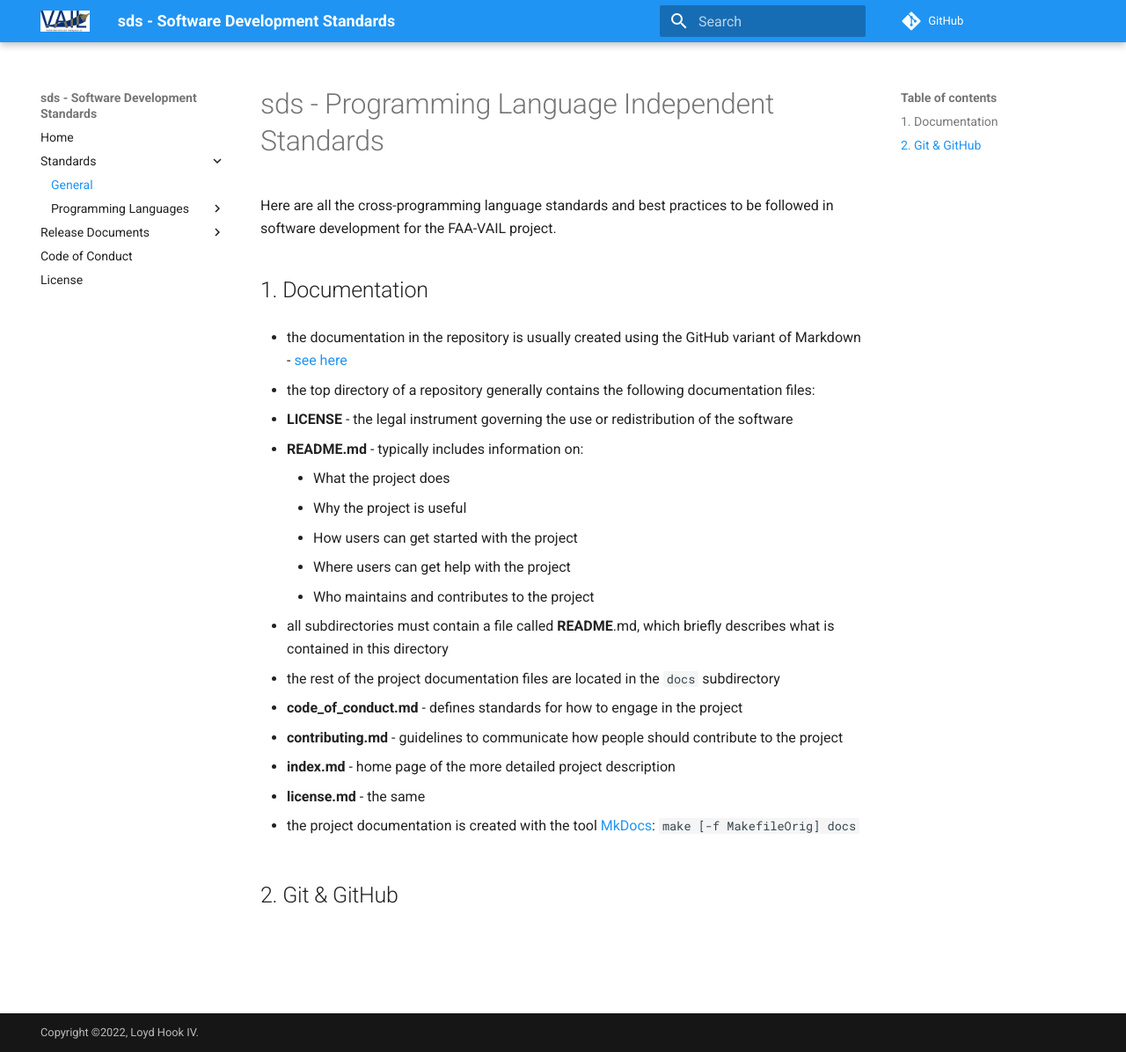
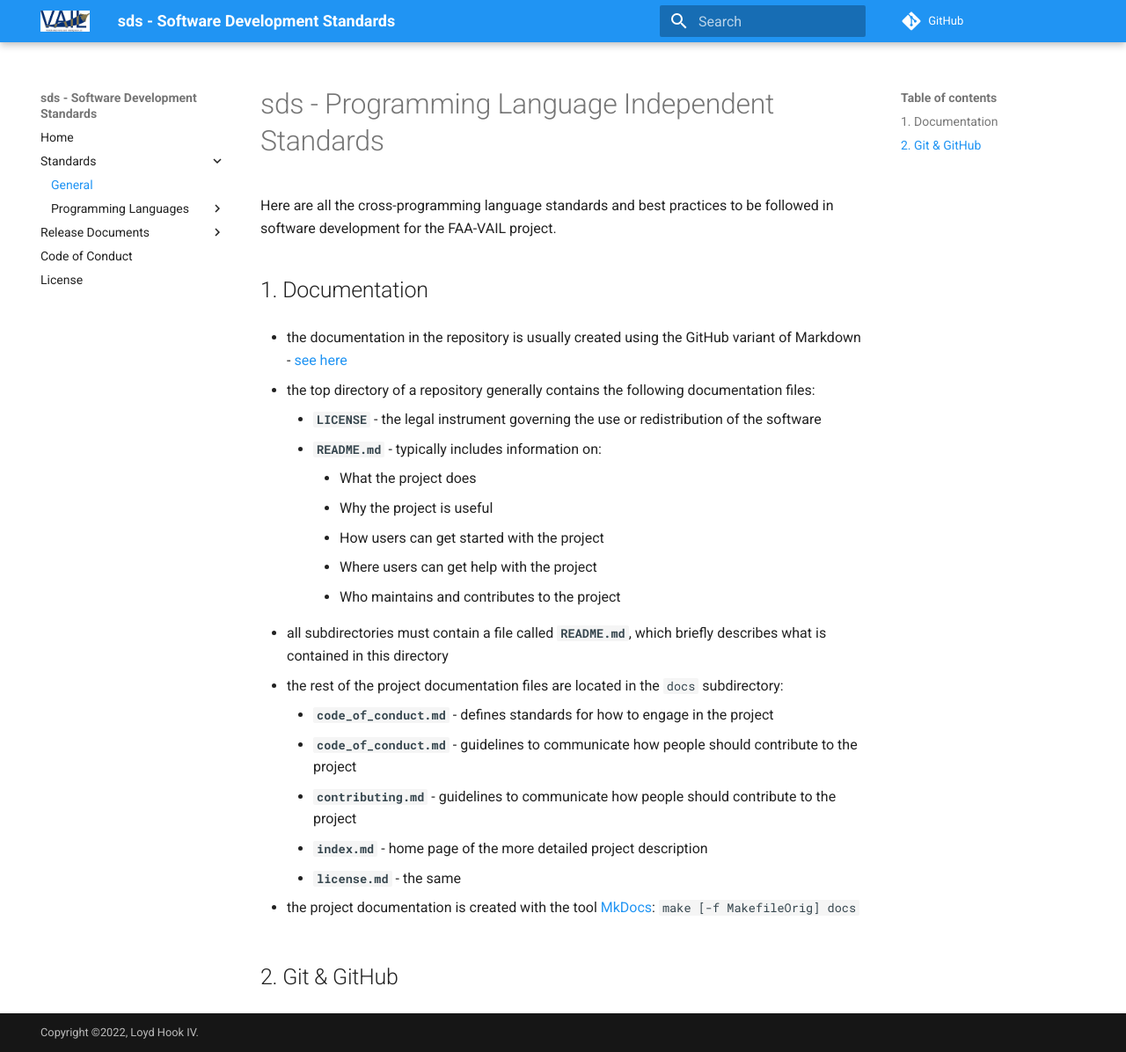
Before and after one commit to FAA-VAIL-Project/sds, an MkDocs documentation site: the page built from docs/best_practises_software_development.md, in a window 1280 px wide and 1196 px high. Shown: the whole window at 88% size. Built offline with MkDocs 1.6.1 and Material for MkDocs 9.7.7, drawn with Linux system fonts in a browser that asks for light colours; comment, search, counter and statistics services are not loaded.

Commit message:
Initial setup.

```diff
--- a/docs/best_practises_software_development.md
+++ b/docs/best_practises_software_development.md
@@ -7,21 +7,22 @@ Here are all the cross-programming language standards and best practices to be f
 - the documentation in the repository is usually created using the GitHub variant of Markdown - [see here](https://docs.github.com/en/get-started/writing-on-github/getting-started-with-writing-and-formatting-on-github/basic-writing-and-formatting-syntax){:target="_blank"}
 
 - the top directory of a repository generally contains the following documentation files:
-  - **LICENSE** - the legal instrument governing the use or redistribution of the software
-  - **README.md** - typically includes information on:
-    - What the project does
-    - Why the project is useful
-    - How users can get started with the project
-    - Where users can get help with the project
-    - Who maintains and contributes to the project
+    - **`LICENSE`** - the legal instrument governing the use or redistribution of the software
+    - **`README.md`** - typically includes information on:
+        - What the project does
+        - Why the project is useful
+        - How users can get started with the project
+        - Where users can get help with the project
+        - Who maintains and contributes to the project
 
-- all subdirectories must contain a file called **README**.md, which briefly describes what is contained in this directory
+- all subdirectories must contain a file called **`README.md`**, which briefly describes what is contained in this directory
 
-- the rest of the project documentation files are located in the `docs` subdirectory
-  - **code_of_conduct.md** - defines standards for how to engage in the project
-  - **contributing.md** - guidelines to communicate how people should contribute to the project
-  - **index.md** - home page of the more detailed project description
-  - **license.md** - the same
+- the rest of the project documentation files are located in the `docs` subdirectory:
+    - **`code_of_conduct.md`** - defines standards for how to engage in the project
+    - **`code_of_conduct.md`** - guidelines to communicate how people should contribute to the project
+    - **`contributing.md`** - guidelines to communicate how people should contribute to the project
+    - **`index.md`** - home page of the more detailed project description
+    - **`license.md`** - the same
 
 - the project documentation is created with the tool [MkDocs](https://www.mkdocs.org){:target="_blank"}:  `make [-f MakefileOrig] docs`
 
```
Also changed, not shown: docs/code_of_conduct.md (+1 -1 lines).
